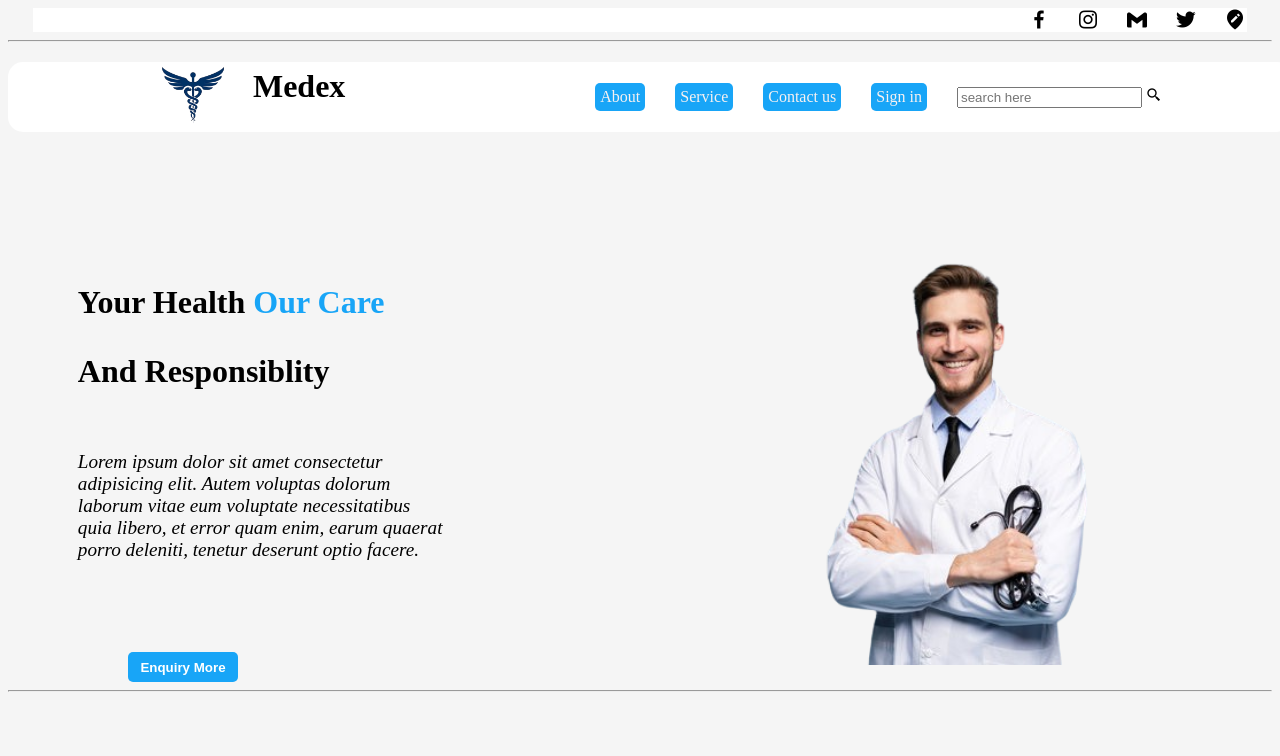
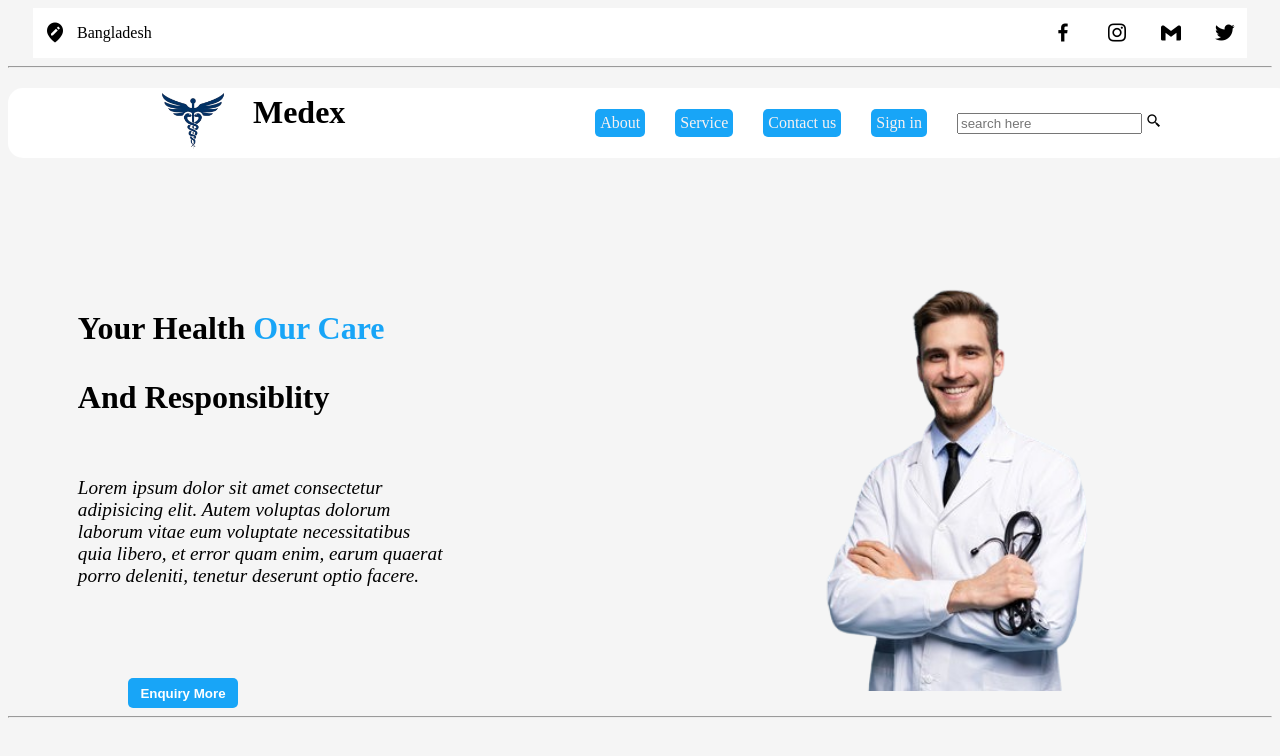
Before and after one commit to TasinLunatic/HTML_project, a plain HTML site: page Medical-project/index.html in a window 1280 px wide. Drawn offline with nearby package versions, Linux system fonts and the light colour scheme.

Commit message:
location icon moved and nav bar fixedd

```diff
--- a/Medical-project/index.html
+++ b/Medical-project/index.html
@@ -12,12 +12,17 @@
 
     <div class="media_link">
         <div class="media">
+            <div class="location">
+                <i class='bx bxs-edit-location'></i>
+                <p>Bangladesh</p>
+            </div>
+            <div class="rest_item">
+                <i class='bx bxl-facebook'></i>
+                <i class='bx bxl-instagram'></i>
+                <i class='bx bxl-gmail' ></i>
+                <i class='bx bxl-twitter' ></i>
+            </div>
 
-            <i class='bx bxl-facebook'></i>
-            <i class='bx bxl-instagram'></i>
-            <i class='bx bxl-gmail' ></i>
-            <i class='bx bxl-twitter' ></i>
-            <i class='bx bxs-edit-location'></i>
         </div>
     </div>
 
--- a/Medical-project/style.css
+++ b/Medical-project/style.css
@@ -28,7 +28,18 @@ body{
     justify-content:end;
     margin-right: 25px;
     margin-left:25px ;
-    gap: 25px;
+    justify-content: space-between;
+    align-items: center;
+    padding: 0 10px;
+}
+.rest_item{
+    display: flex;
+    gap: 30px;
+}
+.location{
+    display: flex;
+    gap: 10px;
+    align-items: center;
 }
 
 .bxl-facebook{
```
